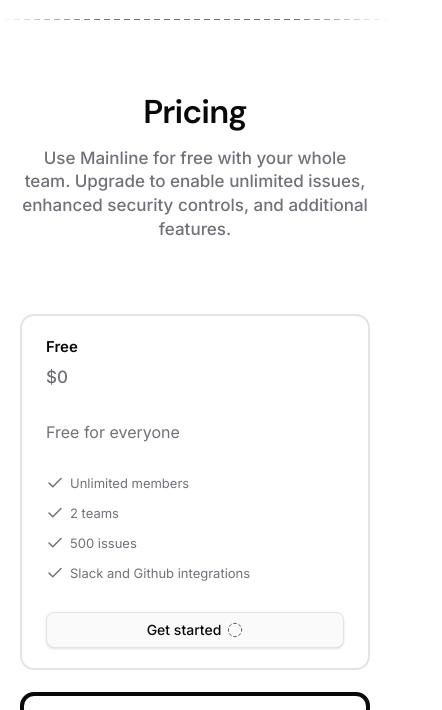
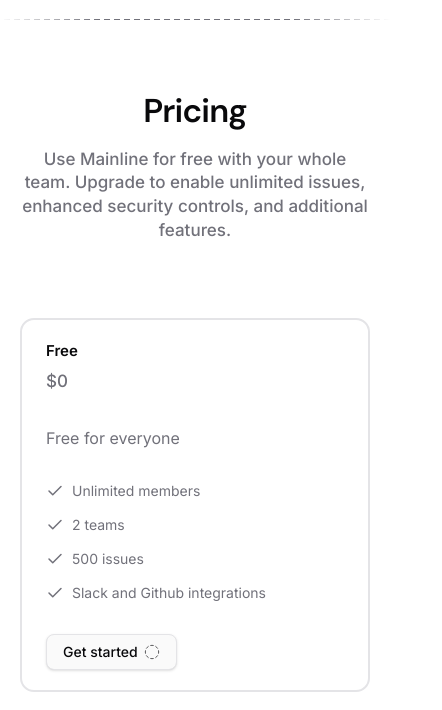
Before and after one commit to Mkn0021/100daychallange, a Next.js app: page /day-04 in a window 390 px wide. Shown: the part 6492-7202 px from the top of the page, 442 px wide, since content can reach past the window. Built offline with nearby package versions, Linux system fonts and the light colour scheme.

Commit message:
feat(ui): refine layout and spacing across multiple components for improved consistency and user experience

```diff
--- a/app/day-04/layout.tsx
+++ b/app/day-04/layout.tsx
@@ -16,7 +16,7 @@
         <div className={cn(styles.root, inter.variable, dmSans.variable, "antialiased")}>
             <Navbar />
             <main>{children}</main>
-            <Footer />
+            {/* <Footer /> */}
         </div>
     );
 }
--- a/components/day-04/bento-grid.tsx
+++ b/components/day-04/bento-grid.tsx
@@ -53,7 +53,7 @@
 ];
 
 export const BentoGrid = () => (
-    <div className="bg-secondary/80 w-full py-12.5">
+    <div className="bg-secondary/80 w-full">
         <Section>
             <SectionTitle className="mx-auto max-w-4xl py-6.25 text-center">
                 Mainline your resource <br className="hidden lg:block" /> allocation and execution
--- a/components/day-04/brand-section.tsx
+++ b/components/day-04/brand-section.tsx
@@ -26,7 +26,7 @@
 ];
 
 export const BrandSection = () => (
-    <Section className="relative py-12.5">
+    <Section className="relative">
         <h2
             className="text-foreground mx-auto max-w-4xl text-center text-xl leading-tight font-bold md:text-[27px]"
             style={{ fontFamily: "var(--font-dm)" }}
--- a/components/day-04/feature-section.tsx
+++ b/components/day-04/feature-section.tsx
@@ -20,9 +20,9 @@
 ];
 
 export const FeatureSection = () => (
-    <section className="to-secondary/80 w-full bg-linear-to-b from-white py-12.5">
+    <section className="to-secondary/80 w-full bg-linear-to-b from-white">
         <Section as="div">
-            <SectionHeader className="items-start gap-8 py-6.25 lg:flex-row lg:items-center lg:justify-center">
+            <SectionHeader className="items-start gap-8 lg:flex-row lg:items-center lg:justify-center">
                 <SectionTitle variant="secondary">
                     Made for modern <br className="hidden lg:block" /> product teams
                 </SectionTitle>
--- a/components/day-04/hero-section.tsx
+++ b/components/day-04/hero-section.tsx
@@ -36,11 +36,8 @@
 
 export const HeroSection = () => (
     <Background className="pt-25">
-        <Section
-            as="div"
-            className="grid grid-cols-1 py-12.5 max-lg:gap-10 md:px-7.5 lg:grid-cols-5"
-        >
-            <SectionHeader className="items-start gap-5 lg:col-span-3">
+        <Section as="div" className="grid grid-cols-1 max-lg:gap-10 md:px-7.5 lg:grid-cols-5">
+            <SectionHeader className="items-start py-0 lg:col-span-3">
                 <SectionTitle as="h1">Mainline your product.</SectionTitle>
                 <SectionSubTitle>
                     Mainline is the fit-for-purpose tool for planning and building modern software
--- a/components/day-04/pricing-section.tsx
+++ b/components/day-04/pricing-section.tsx
@@ -14,7 +14,7 @@
     {
         name: "Startup",
         price: "$8 per user/month",
-        variant: "primary" as const,
+        variant: "default" as const,
         description: (
             <p className="text-foreground flex text-[13px] font-medium">
                 <SwitchIcon /> Billed annually
@@ -48,7 +48,7 @@
     },
 ];
 export const PricingSection = () => (
-    <Section className="mt-19 mb-34">
+    <Section>
         <SectionHeader>
             <SectionTitle>Pricing</SectionTitle>
             <SectionSubTitle variant="secondary" className="max-w-xl text-center">
@@ -56,17 +56,17 @@
                 enhanced security controls, and additional features.
             </SectionSubTitle>
         </SectionHeader>
-        <div className="mx-auto mt-18 grid max-w-5xl grid-cols-1 gap-5.5 lg:grid-cols-3">
+        <div className="mx-auto my-12.5 grid max-w-5xl grid-cols-1 gap-5 md:grid-cols-2 lg:grid-cols-3">
             {plans.map((plan) => (
                 <Card
                     key={plan.name}
-                    className={plan.variant === "primary" ? "border-foreground border-4" : ""}
+                    className={plan.variant === "default" ? "border-foreground border-4" : ""}
                 >
                     <CardHeader title={plan.name} price={plan.price} />
                     {plan.description}
-                    <div className="flex flex-col gap-3">
+                    <div className="flex flex-col gap-4">
                         {plan.features.map((feature, index) => (
-                            <p className="flex gap-1.5 text-[13px] leading-[140%]" key={index}>
+                            <p className="flex gap-2 text-sm leading-tight" key={index}>
                                 <CheckIcon /> {feature}
                             </p>
                         ))}
@@ -83,7 +83,7 @@
 const Card = ({ className, children }: { className?: string; children: React.ReactNode }) => (
     <div
         className={cn(
-            "flex h-fit flex-col gap-7.5 rounded-xl border-2 border-(--border) px-6 py-5",
+            "border-border flex h-fit flex-col gap-8 rounded-xl border-2 px-6 py-5 md:h-full lg:h-fit",
             className
         )}
     >
--- a/components/day-04/review-section.tsx
+++ b/components/day-04/review-section.tsx
@@ -11,6 +11,7 @@
     CarouselPrevious,
 } from "../ui/carousel";
 import { Card, CardContent } from "../ui/card";
+import { cn } from "@/lib/utils";
 
 const items = [
     {
@@ -73,8 +74,8 @@
 
 export const ReviewSection = () => {
     return (
-        <Section className="relative py-12.5 overflow-hidden">
-            <SectionHeader className="items-start py-6.25 gap-5">
+        <Section className="relative">
+            <SectionHeader className="items-start">
                 <SectionTitle variant="secondary">Trusted by product builders</SectionTitle>
                 <SectionSubTitle variant="secondary">
                     Mainline is built on the habits that make the best product teams successful:
@@ -85,7 +86,12 @@
                 </Button>
             </SectionHeader>
 
-            <div className="mt-6.25 relative -mr-[max(3rem,calc((100vw-80rem)/2+3rem))] py-6.25">
+            <div
+                className={cn(
+                    "relative mt-6.25 py-6.25",
+                    "-mr-[max(1.25rem,calc((100vw-72rem)/2+1.25rem))] md:-mr-[max(2.5rem,calc((100vw-72rem)/2+2.5rem))] xl:-mr-[calc((100vw-72rem)/2)]"
+                )}
+            >
                 <Carousel
                     opts={{
                         align: "start",
@@ -127,7 +133,7 @@
                             </CarouselItem>
                         ))}
                     </CarouselContent>
-                    <div className="flex gap-4 mt-6.25">
+                    <div className="mt-6.25 flex gap-4">
                         <CarouselPrevious className="bg-muted hover:bg-muted/80 [&>svg]:text-muted-foreground static size-14.5 translate-x-0 translate-y-0 transition-colors [&>svg]:size-8!" />
                         <CarouselNext className="bg-muted hover:bg-muted/80 [&>svg]:text-muted-foreground static size-14.5 translate-x-0 translate-y-0 transition-colors [&>svg]:size-8!" />
                     </div>
--- a/components/day-04/ui/button.tsx
+++ b/components/day-04/ui/button.tsx
@@ -13,7 +13,7 @@
         outline: "bg-neutral-50 text-foreground shadow-sm hover:bg-white/80",
     },
     size: {
-        default: "px-4",
+        default: "px-4 w-fit",
     },
 };
 
--- a/components/day-04/ui/section.tsx
+++ b/components/day-04/ui/section.tsx
@@ -14,14 +14,16 @@
 }) => {
     const Component = as || "section";
     return (
-        <Component className={cn("mx-auto w-full max-w-6xl px-5 md:px-11.25 xl:px-0", className)}>
+        <Component
+            className={cn("mx-auto w-full max-w-6xl px-5 py-12.5 md:px-10 xl:px-0", className)}
+        >
             {children}
         </Component>
     );
 };
 
 export const SectionHeader = ({ className, children }: SectionProps) => (
-    <div className={cn("flex flex-col items-center justify-between gap-4.5", className)}>
+    <div className={cn("flex flex-col items-center justify-between gap-5 py-6.25", className)}>
         {children}
     </div>
 );
```
